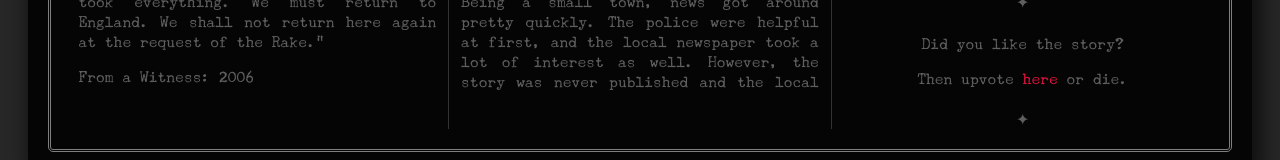
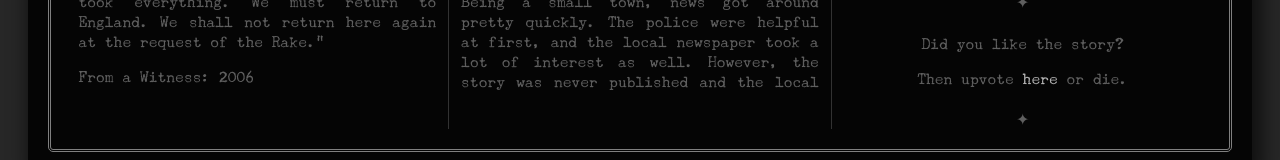
Before and after one commit to JoaoVMendes/TheMidnightPaper, a Vue app: page / in a window 1280 px wide. Shown: the part 1849-2009 px from the top of the page. Built offline with nearby package versions, Linux system fonts and the light colour scheme.

Commit message:
Added a title to the backTop button (tooltip). Changed style on link ref.

```diff
--- a/src/App.vue
+++ b/src/App.vue
@@ -19,7 +19,7 @@
       <transition enter-active-class="animate__animated animate__bounceIn"
                   leave-active-class="animate__animated animate__zoomOut"
                   mode="out-in" appear>
-        <button v-if="showBackTop" class="backTop" @click="backTop">
+        <button v-if="showBackTop" class="backTop" @click="backTop" title="Back to the top">
             <i class="fa fa-chevron-up"></i>
         </button>
       </transition>
@@ -172,5 +172,4 @@ p{
   right: 48.25%;
   z-index: 1;
 }
-
 </style>
--- a/src/components/CreepyText.vue
+++ b/src/components/CreepyText.vue
@@ -58,6 +58,10 @@ span.initial {
   font-size: 475%;
   font-weight: lighter;
   font-family: mevno1;
+  /*Glowing ghostly letter*/
+  /* color: rgb(201, 253, 236);
+  text-shadow: 0 0 15px rgba(45, 224, 180, 0.8),
+              0 0 15px rgba(170, 255, 237, 0.6); */
 }
 
 p {
@@ -74,22 +78,23 @@ p.textRef {
 }
 
 a:link {
-  color: crimson;
+  color: rgb(179, 179, 179);
   background-color: transparent;
   text-decoration: none;
 }
 
 a:visited {
-  color: rgb(148, 0, 30);
+  color: rgb(49, 49, 49);
   background-color: transparent;
-  text-decoration: underline;
-  text-decoration-color: rgb(148, 0, 30);
 }
 
 a:hover {
-  color: rgb(201, 0, 0);
+  color: rgb(243, 243, 243);
   background-color: transparent;
-  text-decoration: underline;
+  /*Glowing ghostly text*/
+  /* color: rgb(191, 255, 223);
+  text-shadow: 0 0 10px rgba(45, 224, 180, 0.8),
+              0 0 10px rgba(170, 255, 237, 0.6); */
 }
 
 /* p::first-letter {
```
